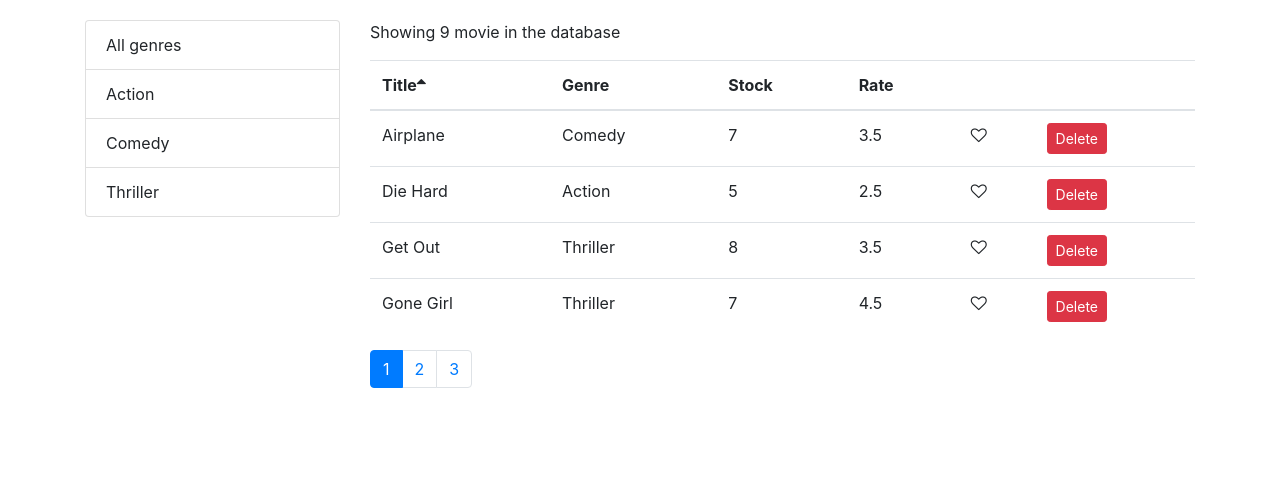
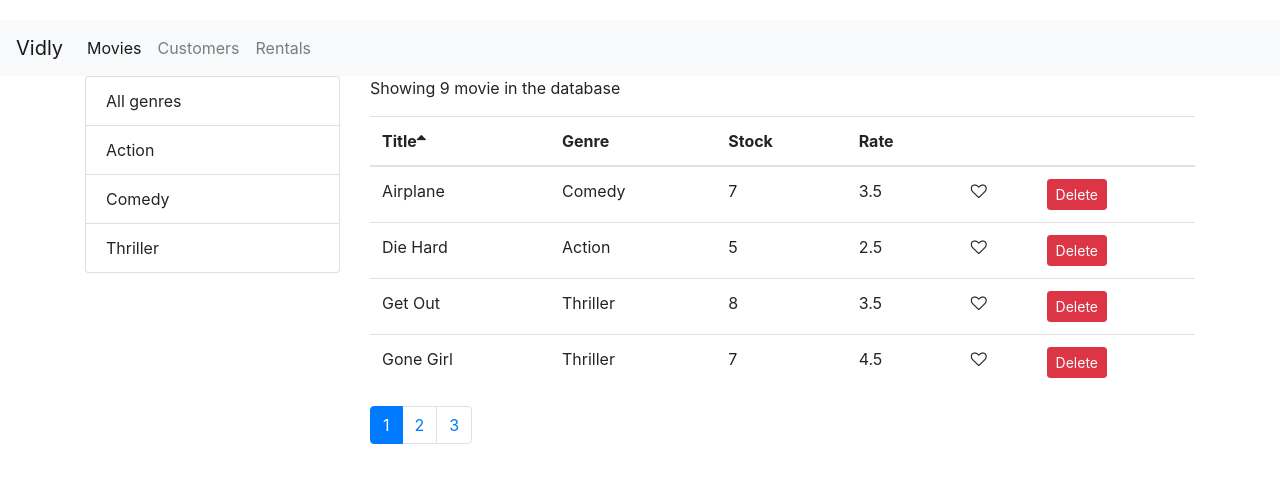
Before and after one commit to Mpinan/ReactProject, a React (Create React App) app in the folder vidly/: page /movies in a window 1280 px wide. Shown: the top 482 px of the page. Built offline with nearby package versions, Linux system fonts and the light colour scheme.

Commit message:
Added navBar

```diff
--- a/vidly/src/App.js
+++ b/vidly/src/App.js
@@ -4,11 +4,14 @@
 import Customers from "./component/customers";
 import Rentals from "./component/rentals";
 import NotFound from "./component/notFound";
+import NavBar from "./component/common/navBar";
 import "./App.css";
 
 class App extends Component {
   render() {
     return (
+      <React.Fragment>
+        <NavBar />
         <main className="container">
           <Switch>
             <Route path="/movies" component={Movies}></Route>
@@ -19,6 +22,7 @@
             <Redirect to="/not-found" />
           </Switch>
         </main>
+      </React.Fragment>
     );
   }
 }
--- a/vidly/src/component/common/navBar.jsx
+++ b/vidly/src/component/common/navBar.jsx
@@ -1,20 +1,38 @@
-// import React from "react";
-// import { Link } from "react-router-dom";
+import React from "react";
+import { Link, NavLink } from "react-router-dom";
 
-// const NavBar = () => {
-//   return (
-//     <ul>
-//       <li>
-//         <Link to="/movies">Movies</Link>
-//       </li>
-//       <li>
-//         <Link to="/customers">Customers</Link>
-//       </li>
-//       <li>
-//         <Link to="/rentals">Rentals</Link>
-//       </li>
-//     </ul>
-//   );
-// };
+const NavBar = () => {
+  return (
+    <nav className="navbar navbar-expand-lg navbar-light bg-light">
+      <Link className="navbar-brand" to="/">
+        Vidly
+      </Link>
+      <button
+        className="navbar-toggler"
+        type="button"
+        data-toggle="collapse"
+        data-target="#navbarNav"
+        aria-controls="navbarNav"
+        aria-expanded="false"
+        aria-label="Toggle navigation"
+      >
+        <span className="navbar-toggler-icon"></span>
+      </button>
+      <div className="collapse navbar-collapse" id="navbarNav">
+        <div className="navbar-nav">
+          <NavLink className="nav-item nav-link" to="/movies">
+            Movies
+          </NavLink>
+          <NavLink className="nav-item nav-link" to="/customers">
+            Customers
+          </NavLink>
+          <NavLink className="nav-item nav-link" to="/rentals">
+            Rentals
+          </NavLink>
+        </div>
+      </div>
+    </nav>
+  );
+};
 
-// export default NavBar;
+export default NavBar;
```
Lines whose indentation alone changed are shown as unchanged.
